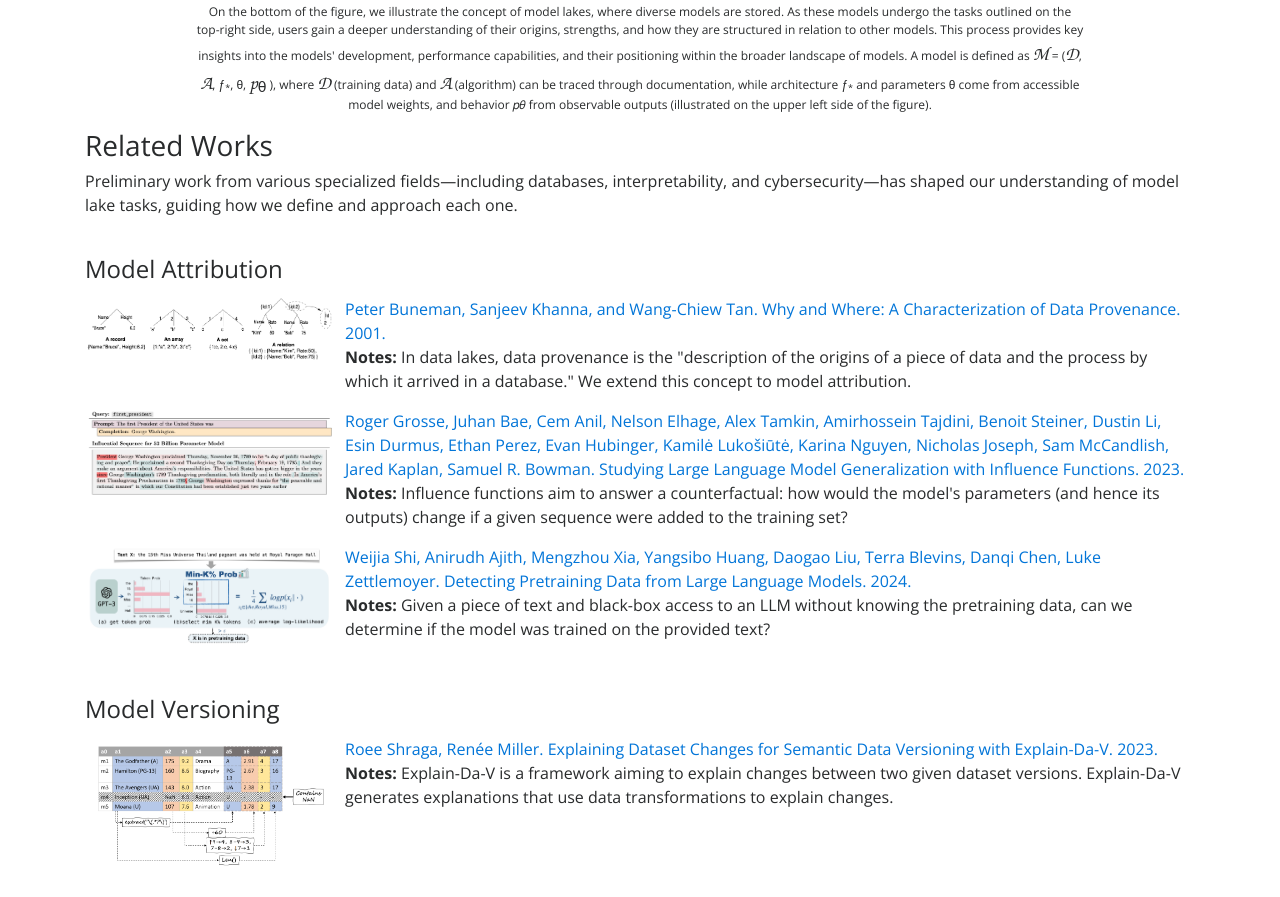
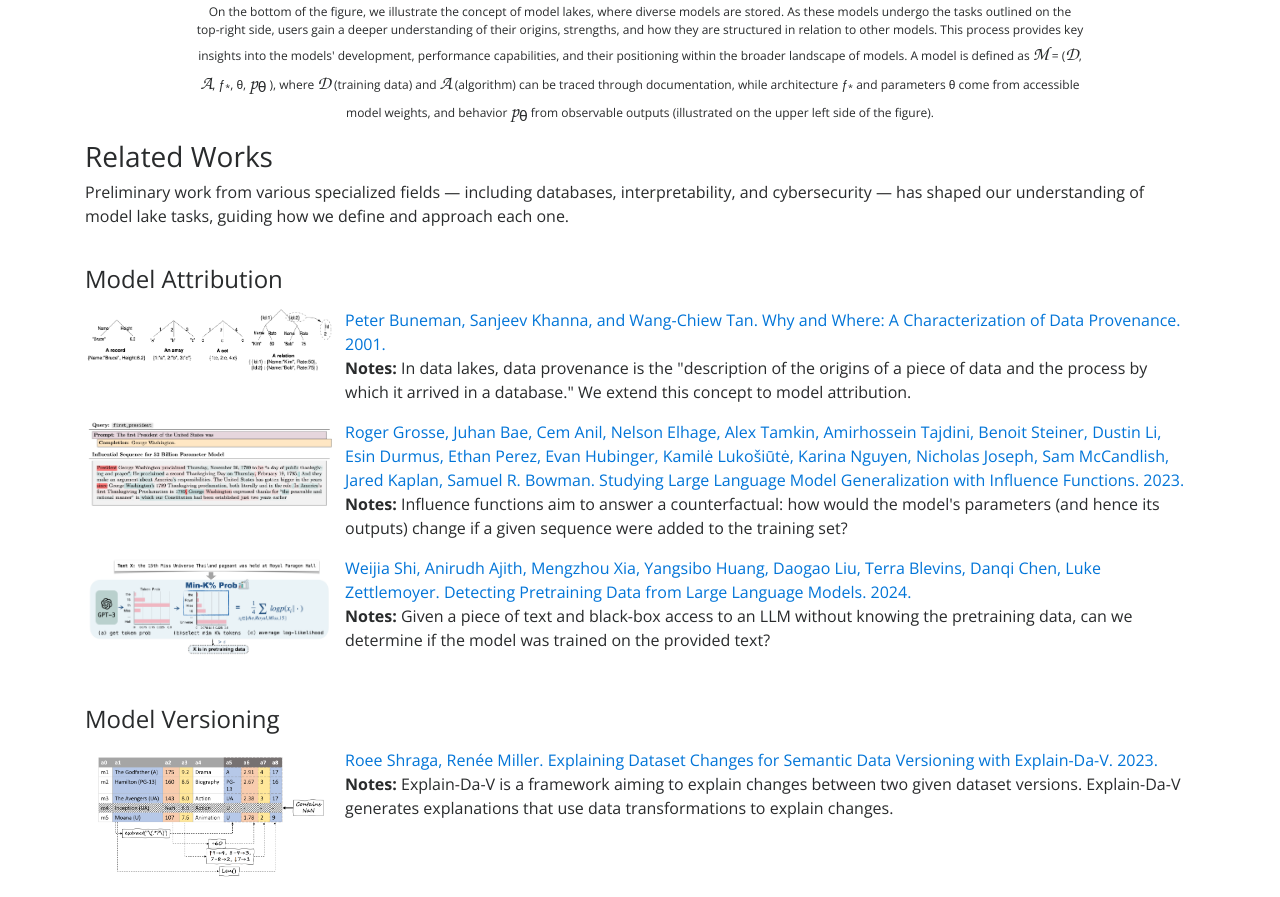
Before and after one commit to KoyenaPal/lakes-web, a plain HTML site: page public/index.html in a window 1280 px wide. Shown: the part 2086-2983 px from the top of the page. Drawn offline with nearby package versions, Linux system fonts and the light colour scheme.

Commit message:
changed some special characters

```diff
--- a/public/index.html
+++ b/public/index.html
@@ -200,7 +200,7 @@
                         <span class="mathcal" style="font-family: 'Lucida Calligraphy', 'Monotype Corsiva', 'URW Chancery L', 'Apple Chancery', 'Tex Gyre Chorus', cursive, serif; font-size:19px">p<sub>&theta;</sub></span>
                         ), where <span class="mathcal" style="font-family: 'Lucida Calligraphy', 'Monotype Corsiva', 'URW Chancery L', 'Apple Chancery', 'Tex Gyre Chorus', cursive, serif; font-size:19px">D</span> (training data)
                         and <span class="mathcal" style="font-family: 'Lucida Calligraphy', 'Monotype Corsiva', 'URW Chancery L', 'Apple Chancery', 'Tex Gyre Chorus', cursive, serif; font-size:19px">A</span> (algorithm) can be traced through documentation,
-                        while architecture &fnof;<sub>*</sub> and parameters &theta; come from accessible model weights, and behavior 𝑝𝜃
+                        while architecture &fnof;<sub>*</sub> and parameters &theta; come from accessible model weights, and behavior <span class="mathcal" style="font-family: 'Lucida Calligraphy', 'Monotype Corsiva', 'URW Chancery L', 'Apple Chancery', 'Tex Gyre Chorus', cursive, serif; font-size:19px">p<sub>&theta;</sub></span>
                         from observable outputs (illustrated on the upper left side of the figure).
                     </figcaption>
                 </figure>
@@ -209,7 +209,7 @@
 
                 <h3>Related Works</h3>
 
-                <p>Preliminary work from various specialized fields—including databases, interpretability, and cybersecurity—has shaped our
+                <p>Preliminary work from various specialized fields &#8212; including databases, interpretability, and cybersecurity &#8212; has shaped our
                     understanding of model lake tasks, guiding how we define and approach each one.</p>
 
                 <div id="modelattribution">
```
